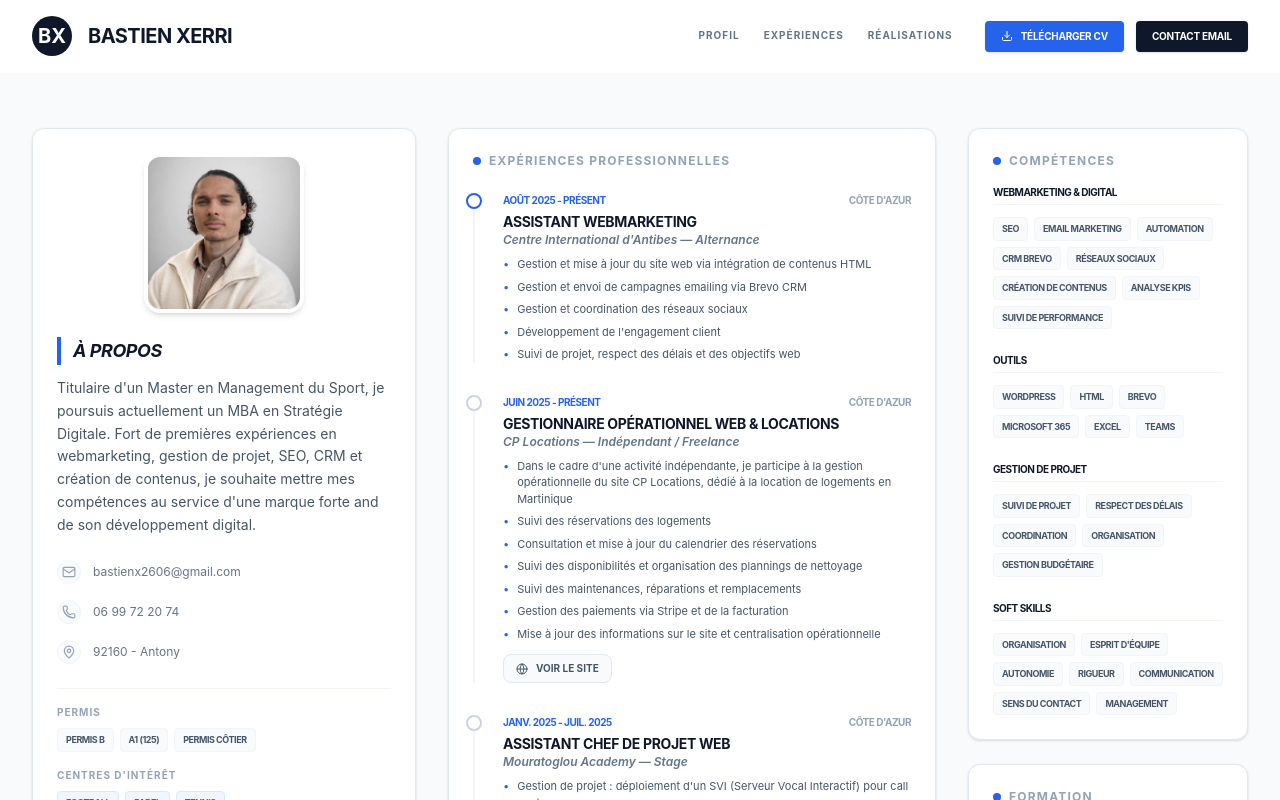
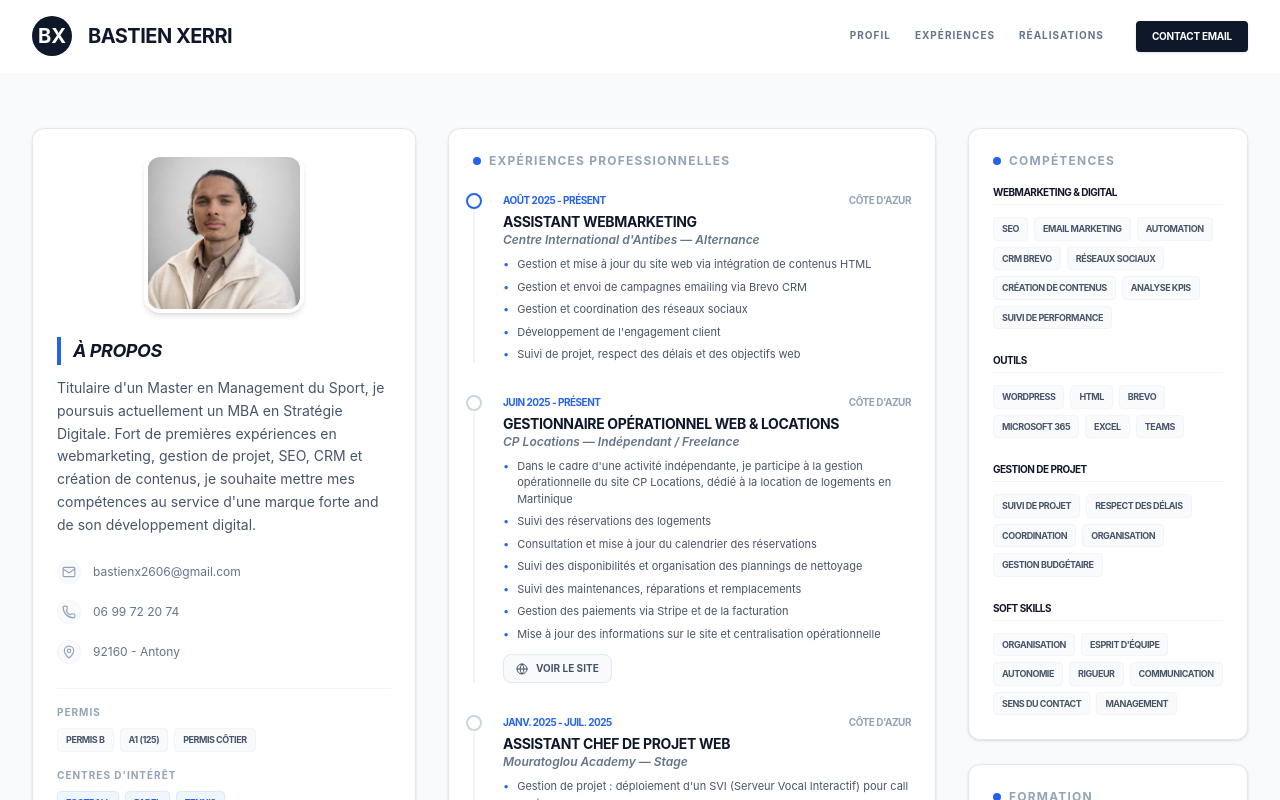
Before and after one commit to bastienx2606-create/Bastien-XERRI, a React (Vite) app: page / in a window 1280 px wide. Shown: the top 800 px of the page. Built offline with nearby package versions, Linux system fonts and the light colour scheme.

Commit message:
chore: remove download button

```diff
--- a/src/App.tsx
+++ b/src/App.tsx
@@ -19,8 +19,7 @@ import {
   Award,
   BookOpen,
   GraduationCap,
-  Instagram,
-  Download
+  Instagram
 } from 'lucide-react';
 import { CV_DATA } from './constants';
 
@@ -93,13 +92,6 @@ export default function App() {
               ))}
             </div>
             <div className="flex gap-3">
-              <button
-                onClick={() => window.print()}
-                className="px-4 py-2 bg-blue-600 text-white text-[10px] font-bold rounded shadow-sm hover:bg-blue-700 transition-all uppercase tracking-tight flex items-center gap-2 cursor-pointer"
-              >
-                <Download size={12} />
-                TÉLÉCHARGER CV
-              </button>
               <a
                 href="mailto:bastienx2606@gmail.com"
                 className="px-4 py-2 bg-slate-900 text-white text-[10px] font-bold rounded shadow-sm hover:bg-slate-800 transition-all uppercase tracking-tight"
@@ -135,16 +127,6 @@ export default function App() {
                   </a>
                 ))}
                 <div className="pt-4 border-t border-slate-100 flex flex-col gap-3">
-                  <button
-                    onClick={() => {
-                      setMobileMenuOpen(false);
-                      setTimeout(() => window.print(), 100);
-                    }}
-                    className="flex items-center justify-center gap-2 px-4 py-3 bg-blue-600 text-white text-[10px] font-bold rounded shadow-sm hover:bg-blue-700 transition-all uppercase tracking-tight cursor-pointer"
-                  >
-                    <Download size={14} />
-                    TÉLÉCHARGER CV
-                  </button>
                   <a
                     href="mailto:bastienx2606@gmail.com"
                     className="flex items-center justify-center gap-2 px-4 py-3 bg-slate-900 text-white text-[10px] font-bold rounded shadow-sm hover:bg-slate-800 transition-all uppercase tracking-tight"
```
